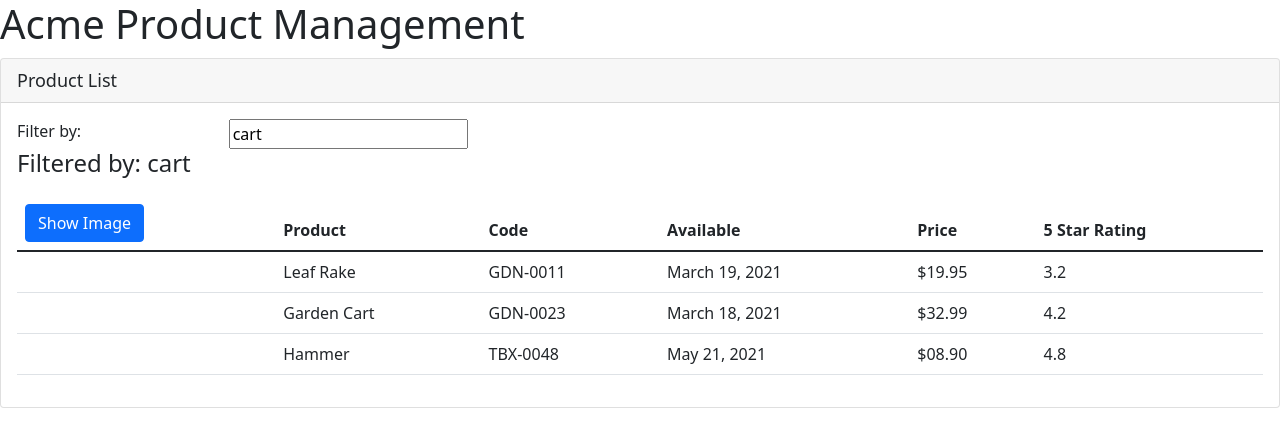
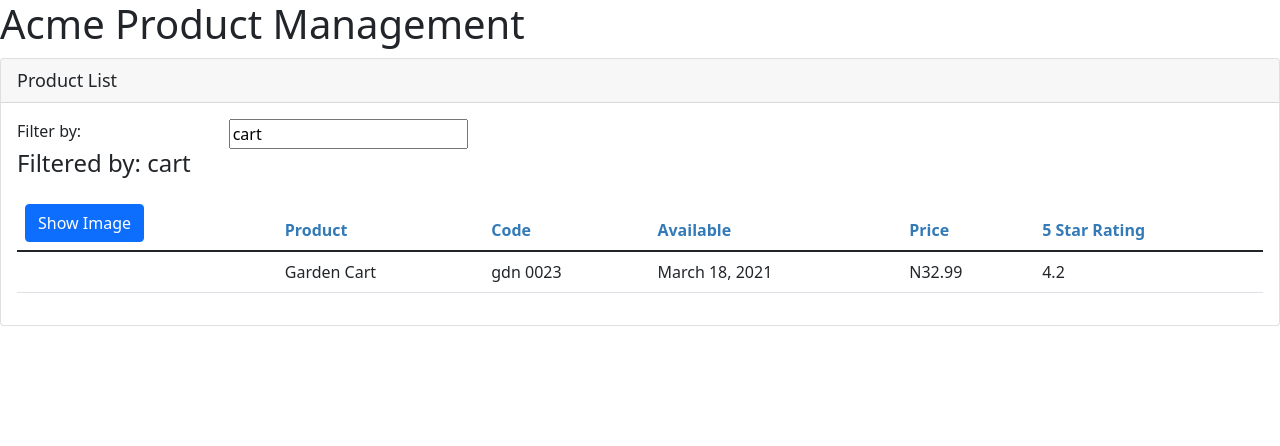
Before and after one commit to IEdiong/angular-getting-started, an Angular app: page / in a window 1280 px wide. Shown: the top 446 px of the page. Built offline with nearby package versions, Linux system fonts and the light colour scheme.

Commit message:
More on components

```diff
--- a/src/app/app.module.ts
+++ b/src/app/app.module.ts
@@ -4,9 +4,11 @@
 
 import { AppComponent } from './app.component';
 import { ProductList } from './products/product-list.component';
+import { ConvertToSpaces } from './shared/convert-to-spaces.pipe';
+import { Ngn } from './shared/ngn.pipe';
 
 @NgModule({
-  declarations: [AppComponent, ProductList],
+  declarations: [AppComponent, ProductList, ConvertToSpaces, Ngn],
   imports: [BrowserModule, FormsModule],
   bootstrap: [AppComponent],
 })
--- /dev/null
+++ b/src/app/products/product-list.component.css
@@ -0,0 +1,3 @@
+thead {
+  color: #337ab7;
+}
--- a/src/app/products/product-list.component.html
+++ b/src/app/products/product-list.component.html
@@ -4,7 +4,10 @@
     <div class="row">
       <div class="col-md-2">Filter by:</div>
       <div class="col-md-4">
-        <input type="text" name="" id="" [(ngModel)]="listFilter" />
+        <input type="text"
+               name=""
+               id=""
+               [(ngModel)]="listFilter" />
       </div>
     </div>
     <div class="row">
@@ -13,11 +16,13 @@
       </div>
     </div>
     <div class="table-responsive">
-      <table class="table" *ngIf="products.length">
+      <table class="table"
+             *ngIf="products.length">
         <thead>
           <tr>
             <th>
-              <button class="btn btn-primary" (click)="toggleImage()">
+              <button class="btn btn-primary"
+                      (click)="toggleImage()">
                 {{ showImage ? "Hide" : "Show" }} Image
               </button>
             </th>
@@ -29,21 +34,20 @@
           </tr>
         </thead>
         <tbody>
-          <tr *ngFor="let product of products">
+          <tr *ngFor="let product of filteredProducts">
             <td>
-              <img
-                [src]="product.imageUrl"
-                [title]="product.description"
-                [style.width.px]="imageWidth"
-                [style.margin.px]="imageMargin"
-                *ngIf="showImage"
-              />
+              <img [src]="product.imageUrl"
+                   [title]="product.description"
+                   [style.width.px]="imageWidth"
+                   [style.margin.px]="imageMargin"
+                   *ngIf="showImage" />
             </td>
             <td>{{ product.productName }}</td>
-            <td>{{ product.productCode }}</td>
+            <td>{{ product.productCode | lowercase | convertToSpaces: '-'}}</td>
             <td>{{ product.releaseDate }}</td>
             <!-- TODO: Create a Pipe to format to Nigerian currency -->
-            <td>{{ product.price | currency: "USD":"symbol":"2.2-2" }}</td>
+            <!-- <td>{{ product.price | currency: "USD":"symbol":"2.2-2" }}</td> -->
+            <td>{{ product.price | NGN }}</td>
             <td>{{ product.starRating }}</td>
           </tr>
         </tbody>
--- a/src/app/products/product-list.component.ts
+++ b/src/app/products/product-list.component.ts
@@ -1,17 +1,37 @@
-import { Component } from '@angular/core';
+import { Component, OnInit } from '@angular/core';
+import { IProduct } from './product';
 
 @Component({
   selector: 'pm-products',
   templateUrl: './product-list.component.html',
+  styleUrls: ['./product-list.component.css'],
 })
-export class ProductList {
+export class ProductList implements OnInit {
   pageTitle: string = 'Product List';
   showImage: boolean = false;
   imageWidth: number = 50;
   imageMargin: number = 2;
-  listFilter: string = 'cart';
+  private _listFilter: string = '';
 
-  products: any[] = [
+  set listFilter(value: string) {
+    this._listFilter = value;
+    console.log('In setter:', value);
+    this.filteredProducts = this.performFilter(value);
+  }
+
+  get listFilter(): string {
+    return this._listFilter;
+  }
+
+  performFilter(filterBy: string): IProduct[] {
+    filterBy = filterBy.toLowerCase();
+    return this.products.filter((product: IProduct) =>
+      product.productName.toLowerCase().includes(filterBy)
+    );
+  }
+
+  filteredProducts: IProduct[] = [];
+  products: IProduct[] = [
     {
       productId: 1,
       productName: 'Leaf Rake',
@@ -47,4 +67,8 @@
   toggleImage(): void {
     this.showImage = !this.showImage;
   }
+
+  ngOnInit(): void {
+    this.listFilter = 'cart';
+  }
 }
--- /dev/null
+++ b/src/app/products/product.ts
@@ -0,0 +1,10 @@
+export interface IProduct {
+  productId: number;
+  productName: string;
+  productCode: string;
+  releaseDate: string;
+  description: string;
+  price: number;
+  starRating: number;
+  imageUrl: string;
+}
--- /dev/null
+++ b/src/app/shared/convert-to-spaces.pipe.ts
@@ -0,0 +1,10 @@
+import { Pipe, PipeTransform } from '@angular/core';
+
+@Pipe({
+  name: 'convertToSpaces',
+})
+export class ConvertToSpaces implements PipeTransform {
+  transform(value: string, character: string) {
+    return value.replace(character, ' ');
+  }
+}
--- /dev/null
+++ b/src/app/shared/ngn.pipe.ts
@@ -0,0 +1,10 @@
+import { Pipe, PipeTransform } from '@angular/core';
+
+@Pipe({
+  name: 'NGN',
+})
+export class Ngn implements PipeTransform {
+  transform(value: number) {
+    return `N${value}`;
+  }
+}
```
